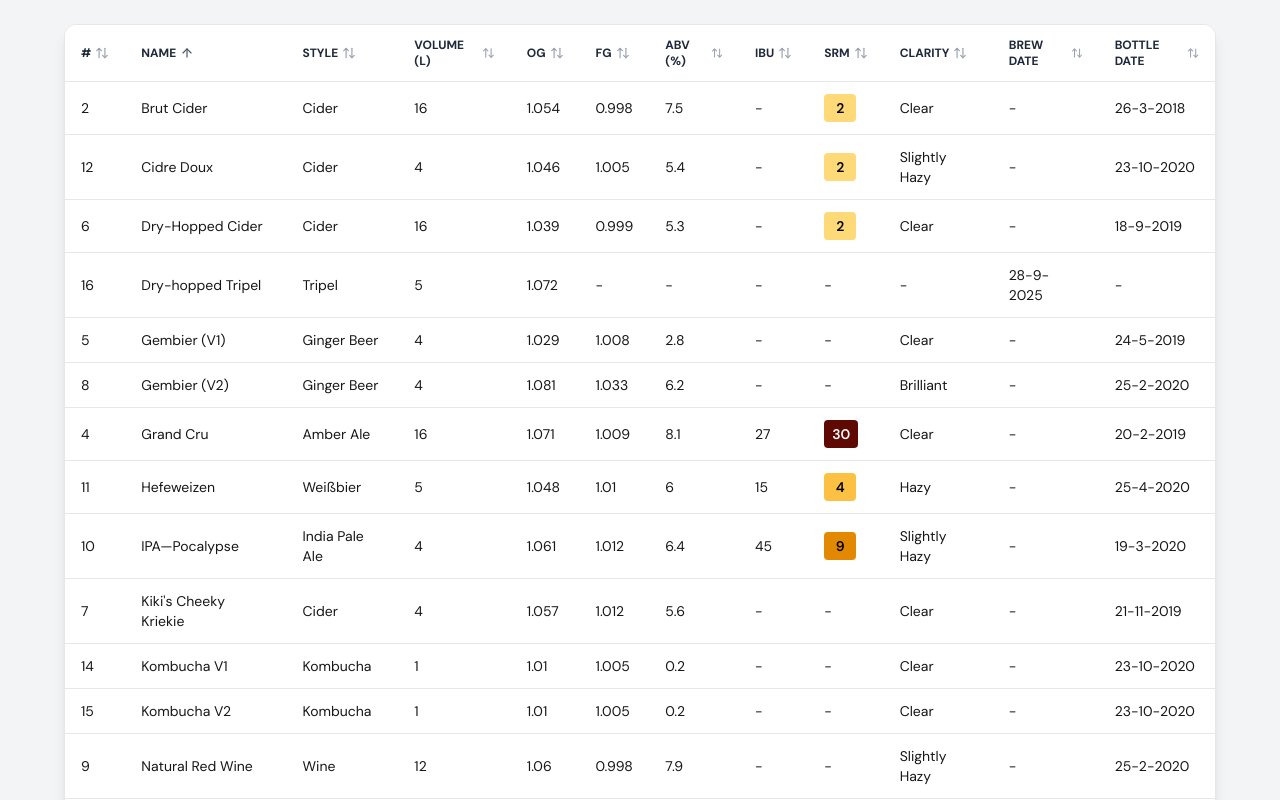
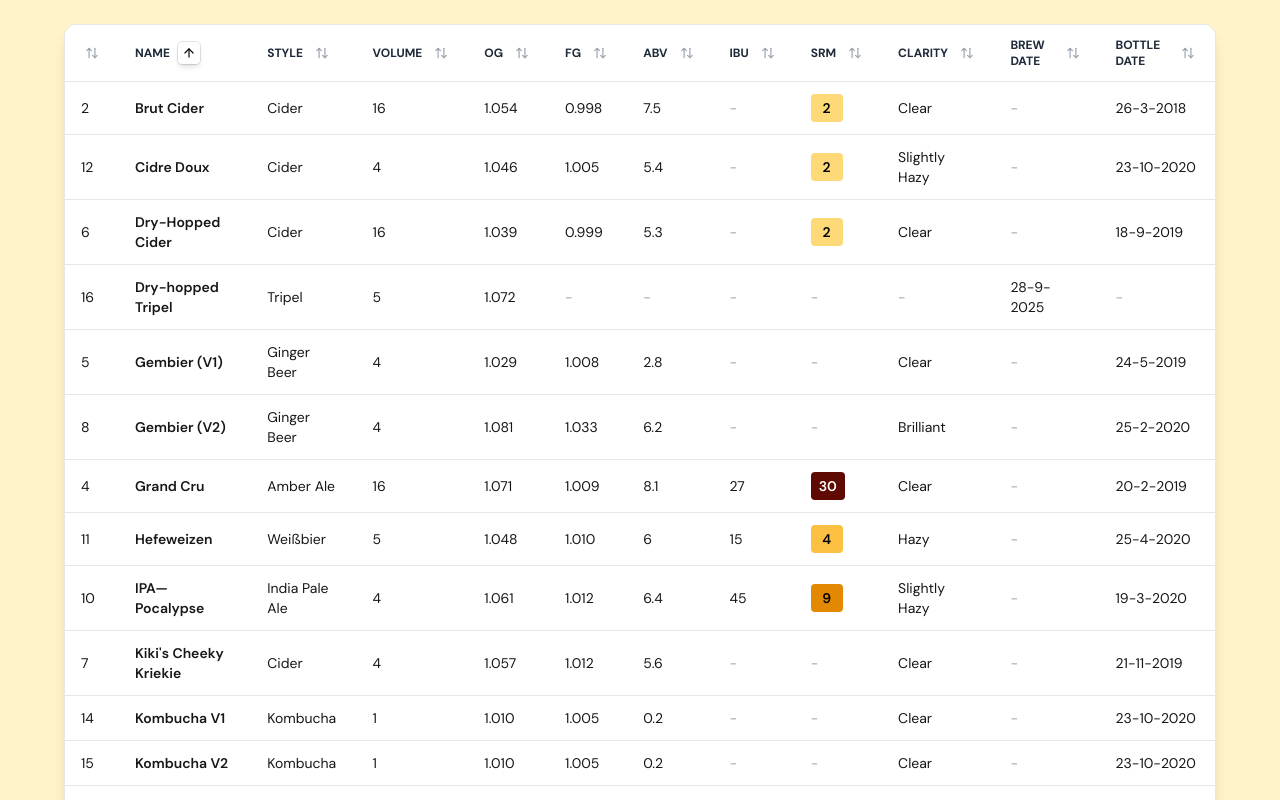
Before and after one commit to AJGeel/brouwerij-geel-next, a Next.js app: page / in a window 1280 px wide. Both pictures are taken after a click on the element "NAME". Shown: the top 800 px of the page. Built offline with nearby package versions, Linux system fonts and the light colour scheme.

Commit message:
More design finetuning

```diff
--- a/src/app/globals.css
+++ b/src/app/globals.css
@@ -1,7 +1,7 @@
 @import "tailwindcss";
 
 :root {
-  --background: #ffffff;
+  --background: #fff3c9;
   --foreground: #171717;
 }
 
@@ -11,13 +11,6 @@
   --font-sans: var(--font-dm-sans);
 }
 
-@media (prefers-color-scheme: dark) {
-  :root {
-    --background: #0a0a0a;
-    --foreground: #ededed;
-  }
-}
-
 body {
   background: var(--background);
   color: var(--foreground);
--- a/src/app/page.tsx
+++ b/src/app/page.tsx
@@ -4,7 +4,7 @@ import BrewingLog from "@/components/BrewingLog";
 
 export default function Home() {
   return (
-    <div className="flex flex-col items-center p-6 bg-gray-100 min-h-screen">
+    <div className="flex flex-col items-center p-6 min-h-screen">
       <BrewingLog />
     </div>
   );
--- a/src/components/BrewingLog/BrewingLog.tsx
+++ b/src/components/BrewingLog/BrewingLog.tsx
@@ -13,19 +13,43 @@ import {
 import { useState } from "react";
 import { ArrowUpDown, ArrowUp, ArrowDown } from "lucide-react";
 import { cn } from "@/utils/cn";
-import { formatDate } from "@/utils/formatDate";
 import { srmColors } from "@/data/srmColors";
 import { getContrastTextColor } from "@/utils/getContrastTextColor";
 
-const renderSrmCell = (info: CellContext<BrewingRecord, unknown>) => {
+type CellInfo = CellContext<BrewingRecord, unknown>;
+
+const EmptyCell = () => <span className="text-gray-400">-</span>;
+
+const renderDateCell = (info: CellInfo) => {
+  const value = info.getValue<string>();
+  if (!value) return <EmptyCell />;
+
+  const date = new Date(value as string).toLocaleDateString("nl-NL");
+
+  return date;
+};
+
+const renderNameCell = (info: CellInfo) => {
+  const value = info.getValue<string>();
+  if (!value) return <EmptyCell />;
+
+  return <span className="font-semibold">{value}</span>;
+};
+
+const renderMonospaceNumber = (info: CellInfo, decimals = 3) => {
   const value = info.getValue<number>();
+  if (!value) return <EmptyCell />;
 
-  if (!value) {
-    return "-";
-  }
+  return (
+    <span className="tabular-nums">{Number(value).toFixed(decimals)}</span>
+  );
+};
+
+const renderSrmCell = (info: CellInfo) => {
+  const value = info.getValue<number>();
+  if (!value) return <EmptyCell />;
 
   const color = srmColors[value];
-
   const textColor = getContrastTextColor(color);
 
   return (
@@ -44,23 +68,20 @@ const renderSrmCell = (info: CellContext<BrewingRecord, unknown>) => {
 const renderDefaultColumn: Partial<ColumnDef<BrewingRecord>> = {
   cell: (info) => {
     const value = info.getValue();
-
-    if (value == null || value == "") {
-      return "-";
-    }
+    if (!value) return <EmptyCell />;
 
     return String(value);
   },
 };
 
 const columns: ColumnDef<BrewingRecord>[] = [
-  { accessorKey: "number", header: "#" },
-  { accessorKey: "name", header: "Name" },
+  { accessorKey: "number", header: "" },
+  { accessorKey: "name", header: "Name", cell: renderNameCell },
   { accessorKey: "style", header: "Style" },
-  { accessorKey: "volume", header: "Volume (L)" },
-  { accessorKey: "og", header: "OG" },
-  { accessorKey: "fg", header: "FG" },
-  { accessorKey: "abv", header: "ABV (%)" },
+  { accessorKey: "volume", header: "Volume" },
+  { accessorKey: "og", header: "OG", cell: renderMonospaceNumber },
+  { accessorKey: "fg", header: "FG", cell: renderMonospaceNumber },
+  { accessorKey: "abv", header: "ABV" },
   { accessorKey: "ibu", header: "IBU" },
   {
     accessorKey: "srm",
@@ -74,12 +95,12 @@ const columns: ColumnDef<BrewingRecord>[] = [
   {
     accessorKey: "brewDate",
     header: "Brew Date",
-    cell: (info) => formatDate(info.getValue()),
+    cell: renderDateCell,
   },
   {
     accessorKey: "bottleDate",
     header: "Bottle Date",
-    cell: (info) => formatDate(info.getValue()),
+    cell: renderDateCell,
   },
 ];
 
@@ -108,25 +129,26 @@ const BrewingLog = () => {
                 return (
                   <th
                     key={header.id}
-                    className="px-4 py-3 border-b border-gray-200 cursor-pointer select-none"
+                    className="px-4 py-3 border-b border-gray-200 cursor-pointer select-none group"
                     onClick={header.column.getToggleSortingHandler()}
                   >
-                    <div className="flex items-center gap-1">
+                    <div className="flex items-center gap-2">
                       {header.isPlaceholder
                         ? null
                         : flexRender(
                             header.column.columnDef.header,
                             header.getContext()
                           )}
-                      {isSorted === "asc" && (
-                        <ArrowUp size={14} className="text-gray-600" />
-                      )}
-                      {isSorted === "desc" && (
-                        <ArrowDown size={14} className="text-gray-600" />
-                      )}
-                      {!isSorted && (
-                        <ArrowUpDown size={14} className="text-gray-400" />
-                      )}
+                      <div
+                        className={cn(
+                          "p-1 rounded duration-250 outline outline-black/0 text-gray-400 bg-white group-hover:outline-black/10 group-hover:shadow-md",
+                          isSorted && "outline-black/10 shadow-md text-black"
+                        )}
+                      >
+                        {isSorted === "asc" && <ArrowUp size={14} />}
+                        {isSorted === "desc" && <ArrowDown size={14} />}
+                        {!isSorted && <ArrowUpDown size={14} />}
+                      </div>
                     </div>
                   </th>
                 );
```
